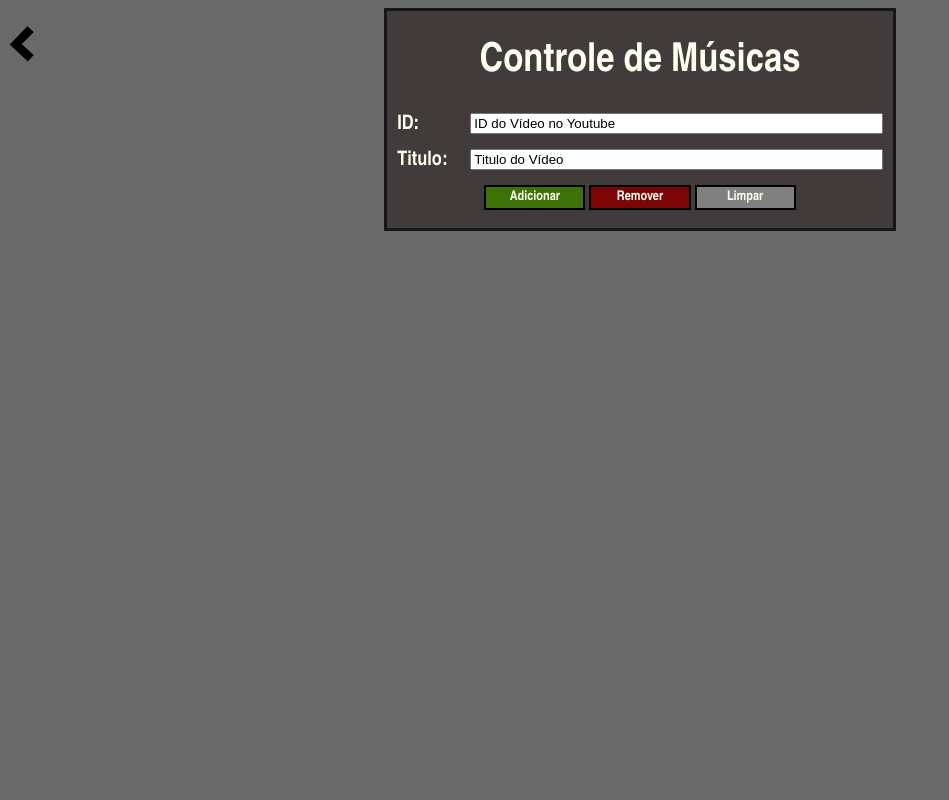
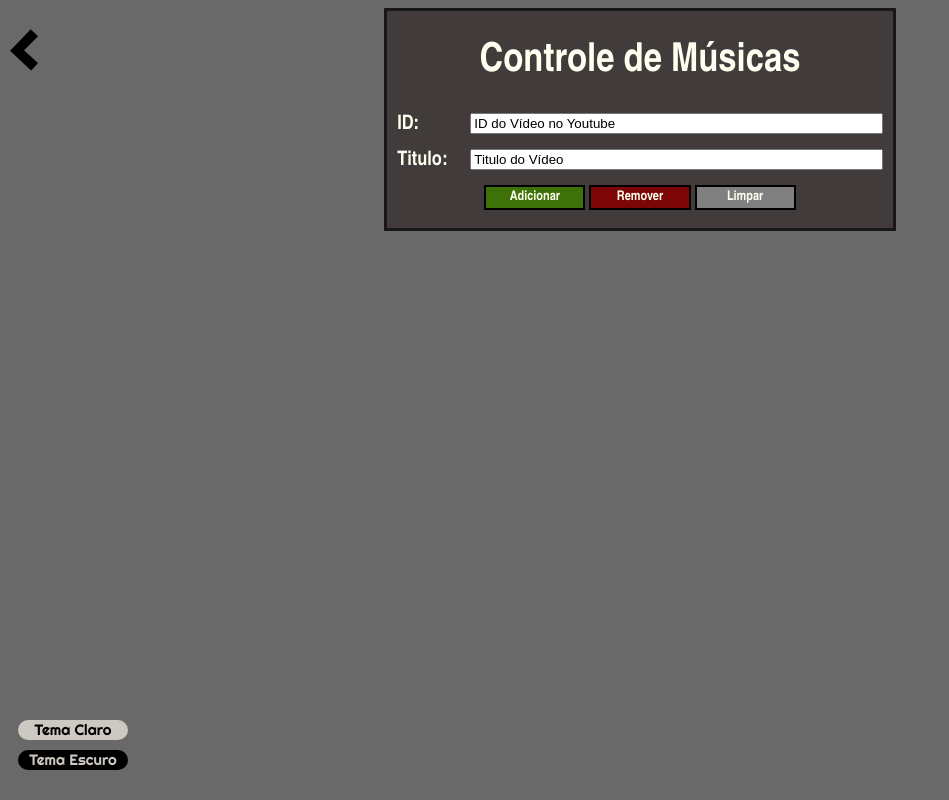
Before and after one commit to LuisEd-dev/album-de-musicas, a plain HTML site: page painel.html in a window 1280 px wide. Shown: the whole page, without its empty margins (0-949 px from the left). Drawn offline with nearby package versions, Linux system fonts and the light colour scheme.

Commit message:
Adicionado: opções de temas

```diff
--- a/css/dark.css
+++ b/css/dark.css
@@ -55,13 +55,6 @@ ul{
     margin-top: 36px;
     background: none;
     border: none;
-}
-
-#like{
-    color: rgb(29, 201, 29);
-}
-#deslike{
-    color: rgb(145, 16, 16);
 }
 .contadores{
     float: right;
@@ -123,7 +116,7 @@ ul{
 }
 .seta{
     font-family: 'Righteous', cursive;
-    font-size: 60px;
+    font-size: 70px;
     position: fixed;
     text-decoration: none;
     color: black;
@@ -143,3 +136,29 @@ ul{
     width: 20px;
     height: 20px;
 }
+.box#dark{
+    color: rgb(206, 200, 194);
+    text-align: center;
+    font-family: 'Righteous', cursive;
+    font-size: 15px;
+    width: 110px;
+    height: 20px;
+    border-radius: 20px;
+    background-color:rgb(0, 0, 0);
+    position: fixed;
+    bottom: 30px;
+    margin-left: 10px;
+}
+.box#ligth{
+    color: rgb(0, 0, 0);
+    text-align: center;
+    font-family: 'Righteous', cursive;
+    font-size: 15px;
+    width: 110px;
+    height: 20px;
+    border-radius: 20px;
+    background-color:rgb(206, 200, 194);
+    position: fixed;
+    bottom: 60px;
+    margin-left: 10px;
+}
--- a/css/ligth.css
+++ b/css/ligth.css
@@ -1,5 +1,5 @@
 body{
-    background-color: beige;
+    background-color: white;
 }
 ul{
     margin: 0;
@@ -10,14 +10,14 @@ ul{
     width: 32%;
     height: 60px;
     margin: 5px;
-    background-color: rgb(65, 59, 59);
+    background-color: rgb(197, 197, 197);
     float: left;
-    border-color: rgb(23, 22, 24);
+    border-color: rgb(105, 105, 105);
     border-width: 3px;
     border-style: solid;
 }
 .divsItens:hover{
-    border-color: beige;
+    border-color: rgb(0, 0, 0);
 }
 .interno{
     width: 405px;
@@ -32,15 +32,15 @@ ul{
     height: 120px;
     height: auto;
     margin: 5px;
-    border: black;
+    border: rgb(105, 105, 105);
     border-style: solid;
 }
 #ytplayer2:hover{
-    border-color: beige;
+    border-color: black;
 }
 .text{
     font-family: "Arial Narrow", Arial, sans-serif;
-    color: ivory;
+    color: rgb(0, 0, 0);
     float: left;
     margin: auto;
     margin-left: 5px;
@@ -48,7 +48,7 @@ ul{
     text-decoration: none;
 }
 .text:hover{
-    color: rgb(50, 7, 131);
+    color: rgb(65, 30, 131);
 }
 .btn{
     float: right;
@@ -56,37 +56,30 @@ ul{
     background: none;
     border: none;
 }
-
-#like{
-    color: rgb(29, 201, 29);
-}
-#deslike{
-    color: rgb(145, 16, 16);
-}
 .contadores{
     float: right;
     margin: 5px;
     margin-top: 40px;
-    color: rgb(255, 255, 255);
+    color: rgb(0, 0, 0);
     font-size: 15px;
 }
 #title{
     font-family: "Arial Narrow", Arial, sans-serif;
-    color: ivory;
+    color: rgb(0, 0, 0);
     font-size: 40px;
 }
 #divCentral{
     width: 40%;
     height: auto;
     margin: 5px;
-    background-color: rgb(65, 59, 59);
-    border-color: rgb(23, 22, 24);
+    background-color: rgb(197, 197, 197);
+    border-color: rgb(105, 105, 105);
     border-width: 3px;
     border-style: solid;
 }
 .Textos{
     font-family: "Arial Narrow", Arial, sans-serif;
-    color: ivory;
+    color: rgb(0, 0, 0);
     font-size: 20px;
     float: left;
     margin-left: 10px;
@@ -123,7 +116,7 @@ ul{
 }
 .seta{
     font-family: 'Righteous', cursive;
-    font-size: 60px;
+    font-size: 70px;
     position: fixed;
     text-decoration: none;
     color: black;
@@ -137,9 +130,35 @@ ul{
     bottom: 0px;
 }
 .seta:hover{
-    color: beige;
+    color: rgb(131, 131, 131);
 }
 #imgButton{
     width: 20px;
     height: 20px;
 }
+.box#dark{
+    color: beige;
+    text-align: center;
+    font-family: 'Righteous', cursive;
+    font-size: 15px;
+    width: 110px;
+    height: 20px;
+    border-radius: 20px;
+    background-color:rgb(0, 0, 0);
+    position: fixed;
+    bottom: 30px;
+    margin-left: 10px;
+}
+.box#ligth{
+    color: black;
+    text-align: center;
+    font-family: 'Righteous', cursive;
+    font-size: 15px;
+    width: 110px;
+    height: 20px;
+    border-radius: 20px;
+    background-color:antiquewhite;
+    position: fixed;
+    bottom: 60px;
+    margin-left: 10px;
+}
--- a/painel.html
+++ b/painel.html
@@ -29,6 +29,8 @@
             <div id="videos"></div>
         </div>
     </center>
+    <div class='box' onclick="darktheme()" id="dark">Tema Escuro</div>
+    <div class='box' onclick="ligththeme()" id="ligth">Tema Claro</div>
     <script src='src/painel.js'></script>
 </body>
 </html>
--- a/src/painel.js
+++ b/src/painel.js
@@ -1,4 +1,5 @@
 var apilink = 'http://api-luised-dev-com.umbler.net/api/videos'
+
 async function add(){
     var response = await axios.get(apilink)
 
@@ -57,3 +58,9 @@ async function remove(){
 function limpar(){
     document.getElementById("videos").innerHTML = ""
 }
+function darktheme(){
+    const css = document.getElementById("css").setAttribute("href", "css/dark.css")
+}
+function ligththeme(){
+    const css = document.getElementById("css").setAttribute("href", "css/ligth.css")
+}
```
Also changed, not shown: index.html (+2 -0 lines), src/main.js (+7 -6 lines).
